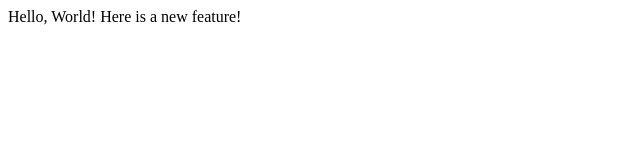
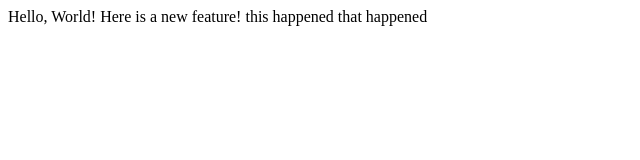
Before and after one commit to anishimishra/lecture1, a plain HTML site: page index.html in a window 1280 px wide. Shown: the whole page, without its empty margins (0-640 px from the left). Drawn offline with Linux system fonts and the light colour scheme.

Commit message:
this added

```diff
--- a/index.html
+++ b/index.html
@@ -6,5 +6,7 @@
 <body>
 Hello, World!
 Here is a new feature!
+this happened
+that happened
 </body>
 </html>
```
